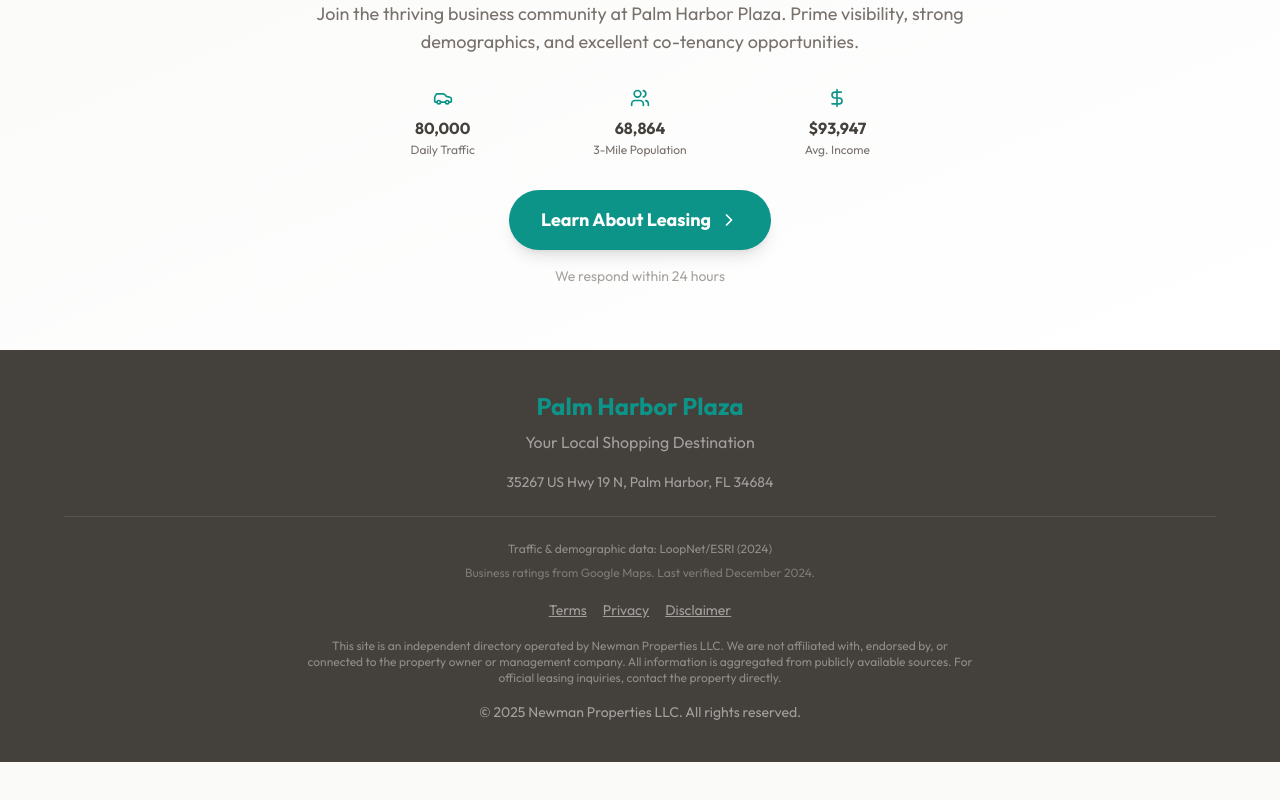
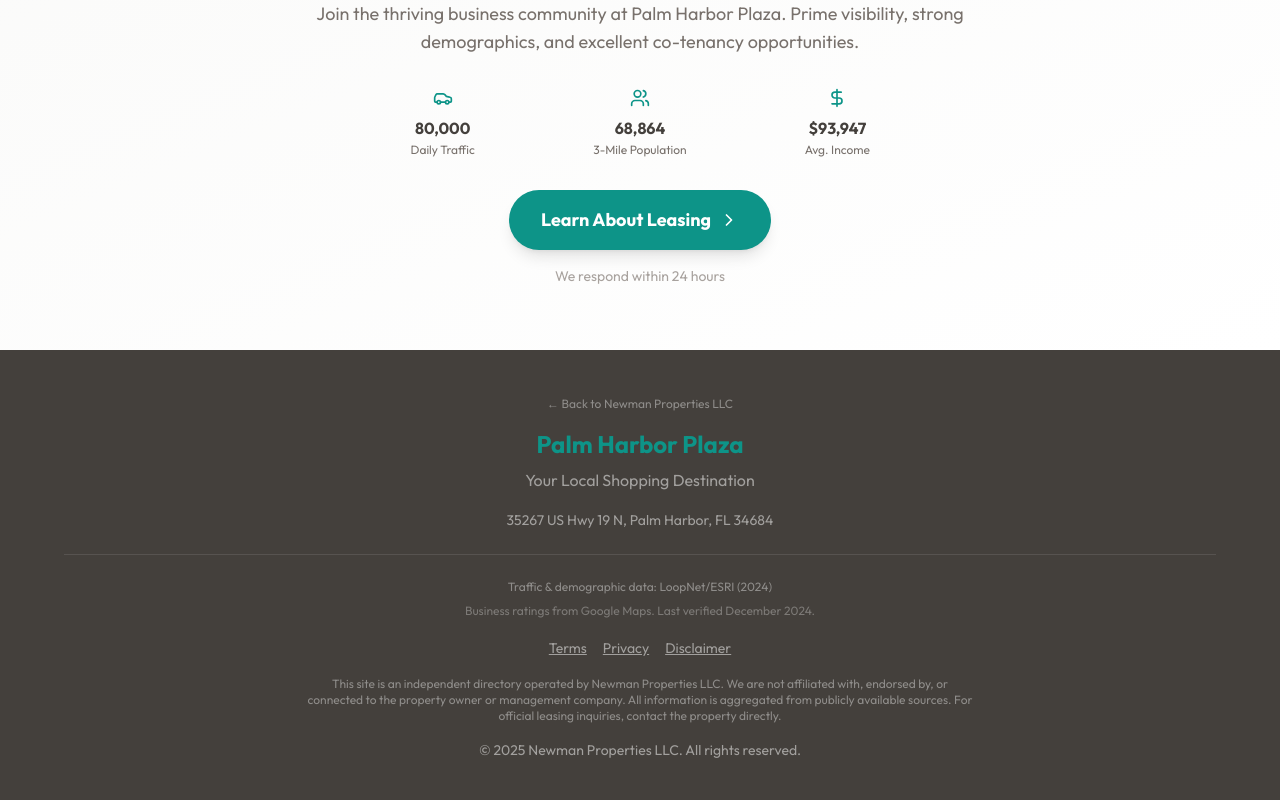
Before and after one commit to stephennewman/newmanpropertiesllc, a Next.js app: page /sites/palmharborplaza in a window 1280 px wide. Shown: the part 3334-4134 px from the top of the page. Before the commit the page ends 4096 px from the top, so only its background shows below. Built offline with nearby package versions, Linux system fonts and the light colour scheme.

Commit message:
Add backlinks to newmanpropertiesllc.com from all subpages

```diff
--- a/app/components/plaza/DataSourceFooter.tsx
+++ b/app/components/plaza/DataSourceFooter.tsx
@@ -11,6 +11,12 @@
   return (
     <footer className="bg-[var(--foreground)] text-white/70 py-10 px-4">
       <div className="max-w-6xl mx-auto text-center">
+        <Link
+          href="https://newmanpropertiesllc.com"
+          className="inline-block text-white/40 hover:text-white/60 text-xs mb-4 transition-colors"
+        >
+          ← Back to Newman Properties LLC
+        </Link>
         <h2
           className="text-2xl font-bold mb-2"
           style={{ color: property.accentColor }}
--- a/app/disclaimer/page.tsx
+++ b/app/disclaimer/page.tsx
@@ -127,6 +127,11 @@
 
       <footer className="py-8 px-4 border-t border-[var(--border)]">
         <div className="max-w-3xl mx-auto text-center text-sm text-[var(--foreground-muted)]">
+          <p className="mb-2">
+            <Link href="https://newmanpropertiesllc.com" className="text-[var(--primary)] hover:underline">
+              Newman Properties LLC
+            </Link>
+          </p>
           <p>© 2025 Newman Properties LLC. All rights reserved.</p>
           <div className="mt-2 space-x-4">
             <Link href="/terms" className="hover:text-[var(--foreground)]">Terms</Link>
--- a/app/privacy/page.tsx
+++ b/app/privacy/page.tsx
@@ -193,6 +193,11 @@
 
       <footer className="py-8 px-4 border-t border-[var(--border)]">
         <div className="max-w-3xl mx-auto text-center text-sm text-[var(--foreground-muted)]">
+          <p className="mb-2">
+            <Link href="https://newmanpropertiesllc.com" className="text-[var(--primary)] hover:underline">
+              Newman Properties LLC
+            </Link>
+          </p>
           <p>© 2025 Newman Properties LLC. All rights reserved.</p>
           <div className="mt-2 space-x-4">
             <Link href="/terms" className="hover:text-[var(--foreground)]">Terms</Link>
--- a/app/terms/page.tsx
+++ b/app/terms/page.tsx
@@ -152,6 +152,11 @@
 
       <footer className="py-8 px-4 border-t border-[var(--border)]">
         <div className="max-w-3xl mx-auto text-center text-sm text-[var(--foreground-muted)]">
+          <p className="mb-2">
+            <Link href="https://newmanpropertiesllc.com" className="text-[var(--primary)] hover:underline">
+              Newman Properties LLC
+            </Link>
+          </p>
           <p>© 2025 Newman Properties LLC. All rights reserved.</p>
           <div className="mt-2 space-x-4">
             <Link href="/terms" className="hover:text-[var(--foreground)]">Terms</Link>
```
